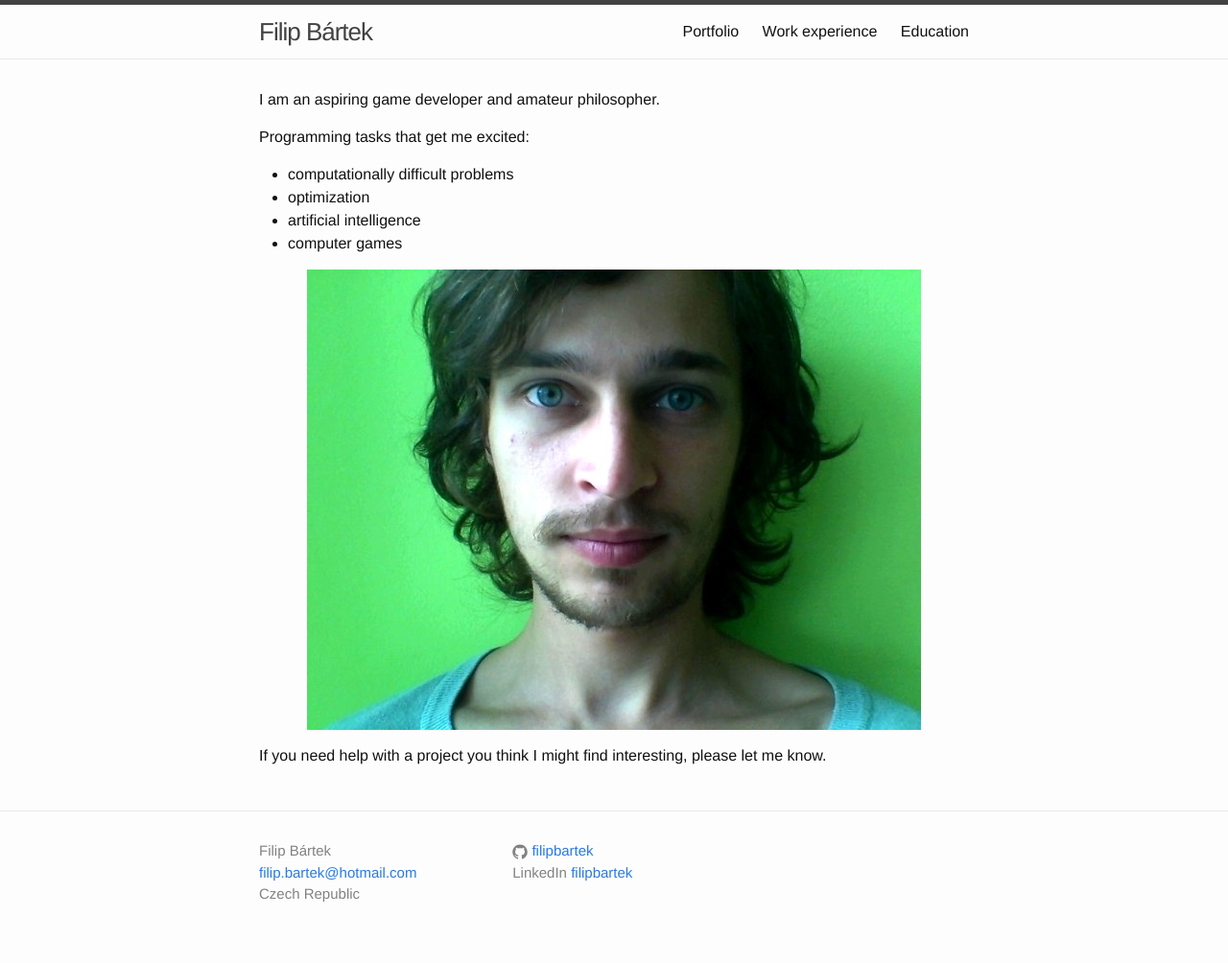
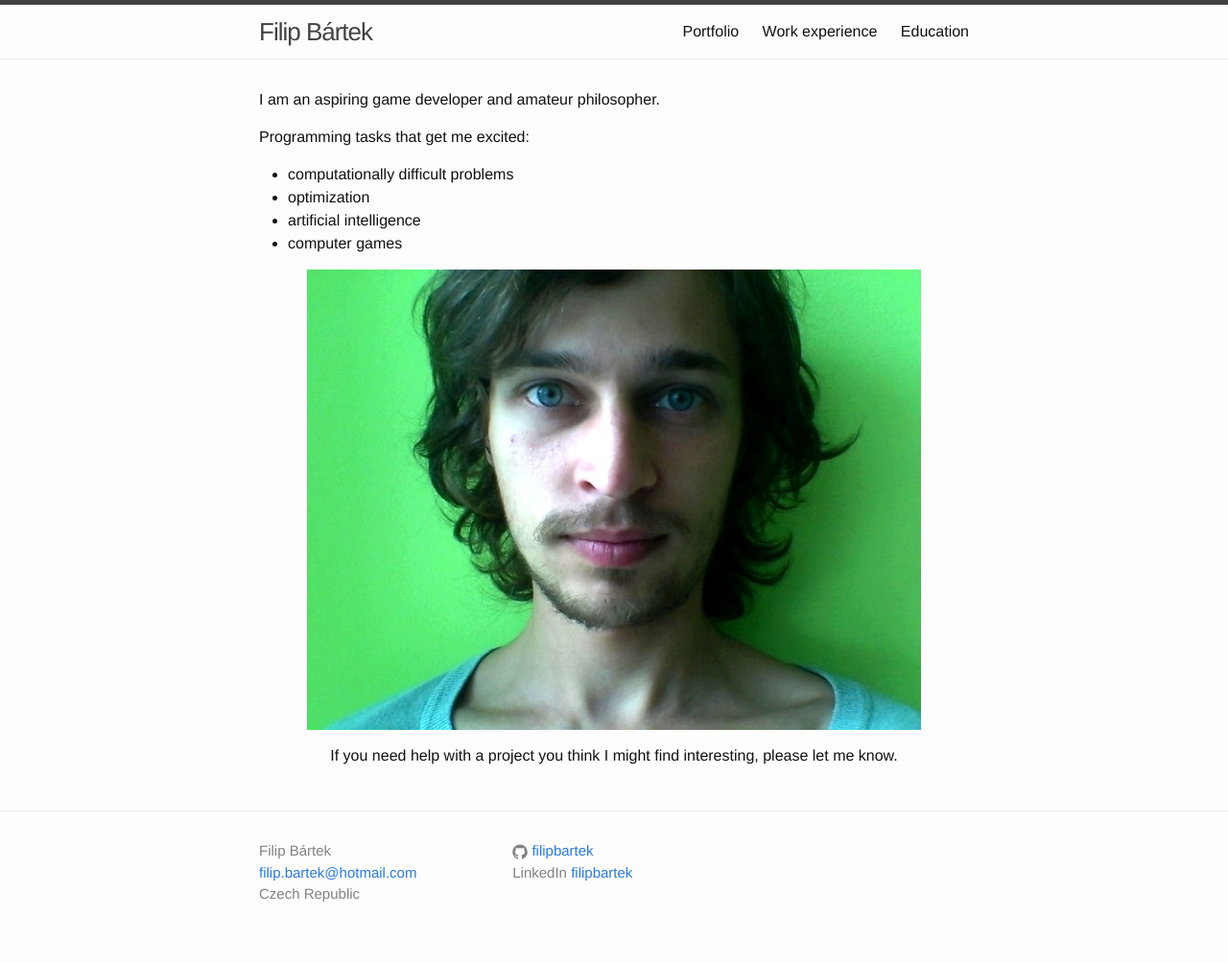
Before and after one commit to filipbartek/filipbartek.github.io, a Jekyll site: the page built from index.md, in a window 1280 px wide. Shown: the whole page at 96% size. Built offline with Jekyll 4.4.1, drawn with Linux system fonts in a browser that asks for light colours.

Commit message:
index: Center the incentive

```diff
--- a/index.md
+++ b/index.md
@@ -14,5 +14,6 @@ Programming tasks that get me excited:
 {:.center}
 ![My photo](/assets/face.jpg)
 
+{:.center}
 If you need help with a project you think I might find interesting,
 please let me know.
```
